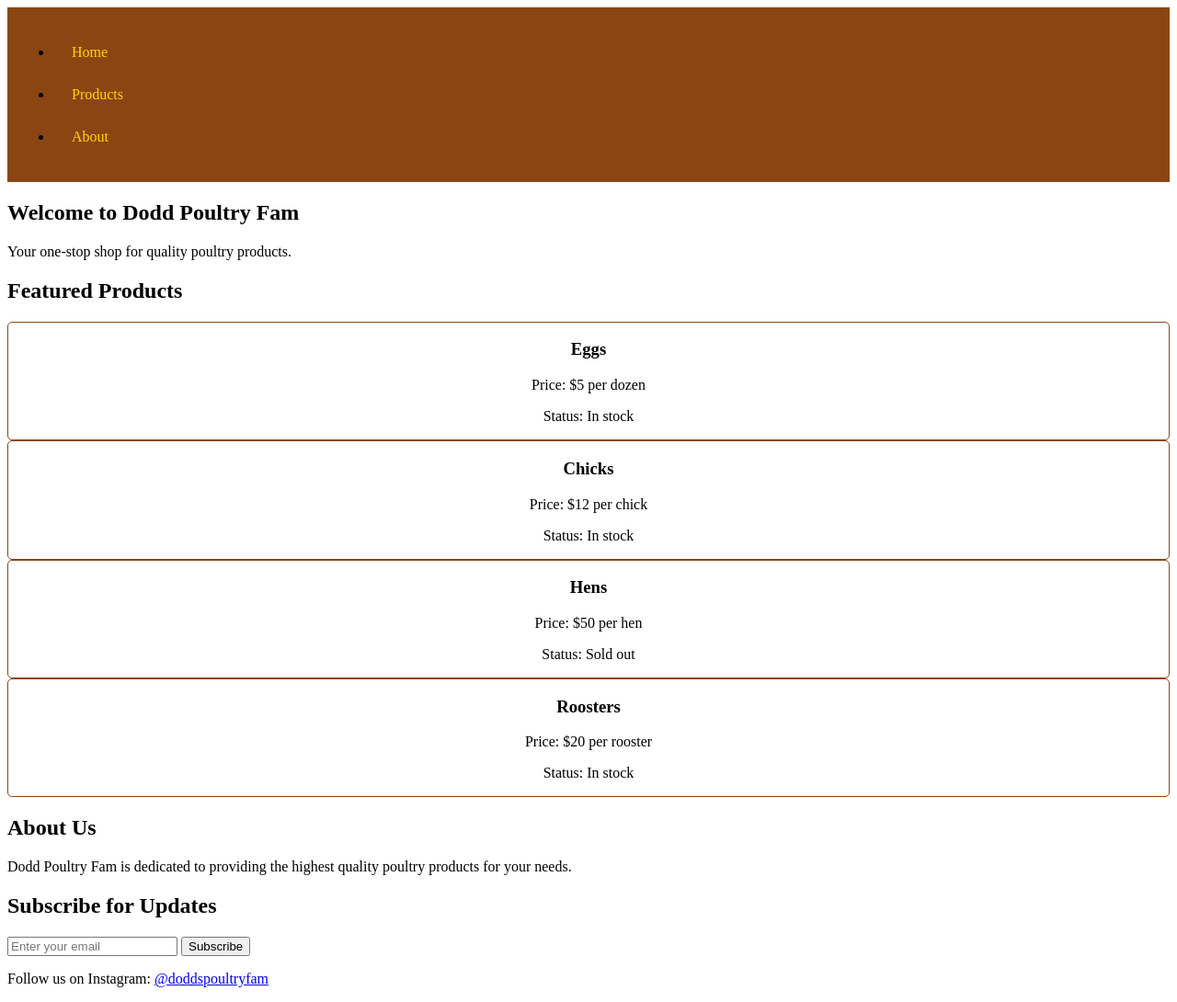
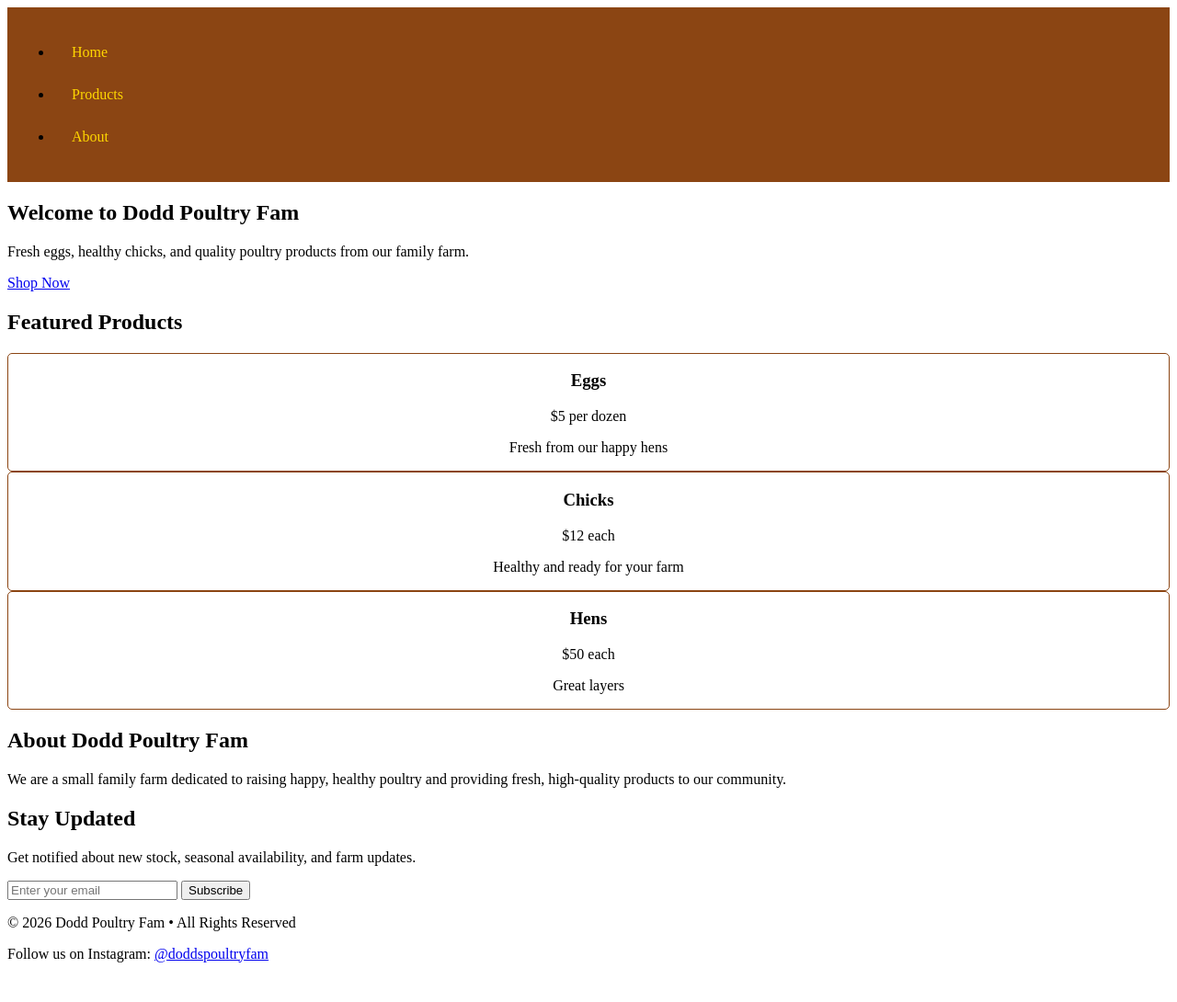
Before and after one commit to texanjack07/Dodd-Poultry-Fam, a website: page index.html in a window 1280 px wide. Shown: the whole page at 92% size. After the commit the page ends 1063 px from the top, so only its background shows below. Drawn offline with Linux system fonts and the light colour scheme.

Commit message:
Update index.html

```diff
--- a/index.html
+++ b/index.html
@@ -3,61 +3,67 @@
 <head>
     <meta charset="UTF-8">
     <meta name="viewport" content="width=device-width, initial-scale=1.0">
-    <title>Dodd Poultry Fam</title>
+    <title>Dodd Poultry Fam Shop</title>
     <link rel="stylesheet" href="styles.css">
 </head>
 <body>
     <header>
         <nav class="navbar">
             <ul>
-                <li><a href="index.html">Home</a></li>
+                <li><a href="index.html" class="active">Home</a></li>
                 <li><a href="products.html">Products</a></li>
                 <li><a href="about.html">About</a></li>
             </ul>
         </nav>
     </header>
+
     <main>
         <section id="home">
             <h1>Welcome to Dodd Poultry Fam</h1>
-            <p>Your one-stop shop for quality poultry products.</p>
+            <p>Fresh eggs, healthy chicks, and quality poultry products from our family farm.</p>
+
+            <a href="products.html" class="cta-button">Shop Now</a>
         </section>
-        <section id="products">
+
+        <section id="featured">
             <h2>Featured Products</h2>
+            <div class="product-grid">
                 <div class="product">
                     <h3>Eggs</h3>
-                <p>Price: $5 per dozen</p>
-                <p>Status: In stock</p>
+                    <p>$5 per dozen</p>
+                    <p class="status">Fresh from our happy hens</p>
                 </div>
                 <div class="product">
                     <h3>Chicks</h3>
-                <p>Price: $12 per chick</p>
-                <p>Status: In stock</p>
+                    <p>$12 each</p>
+                    <p class="status">Healthy and ready for your farm</p>
                 </div>
                 <div class="product">
                     <h3>Hens</h3>
-                <p>Price: $50 per hen</p>
-                <p>Status: Sold out</p>
+                    <p>$50 each</p>
+                    <p class="status">Great layers</p>
                 </div>
-            <div class="product">
-                <h3>Roosters</h3>
-                <p>Price: $20 per rooster</p>
-                <p>Status: In stock</p>
             </div>
         </section>
+
         <section id="about">
-            <h2>About Us</h2>
-            <p>Dodd Poultry Fam is dedicated to providing the highest quality poultry products for your needs.</p>
+            <h2>About Dodd Poultry Fam</h2>
+            <p>We are a small family farm dedicated to raising happy, healthy poultry and providing fresh, high-quality products to our community.</p>
         </section>
+
         <section id="subscribe">
-            <h2>Subscribe for Updates</h2>
+            <h2>Stay Updated</h2>
+            <p>Get notified about new stock, seasonal availability, and farm updates.</p>
             <form action="#" method="post">
                 <input type="email" placeholder="Enter your email" required>
                 <button type="submit">Subscribe</button>
             </form>
         </section>
     </main>
+
     <footer>
-        <p>Follow us on Instagram: <a href="https://www.instagram.com/doddspoultryfam">@doddspoultryfam</a></p>
+        <p>&copy; 2026 Dodd Poultry Fam • All Rights Reserved</p>
+        <p>Follow us on Instagram: <a href="https://www.instagram.com/doddspoultryfam" target="_blank">@doddspoultryfam</a></p>
     </footer>
 </body>
 </html>
```
Lines whose indentation alone changed are shown as unchanged.
